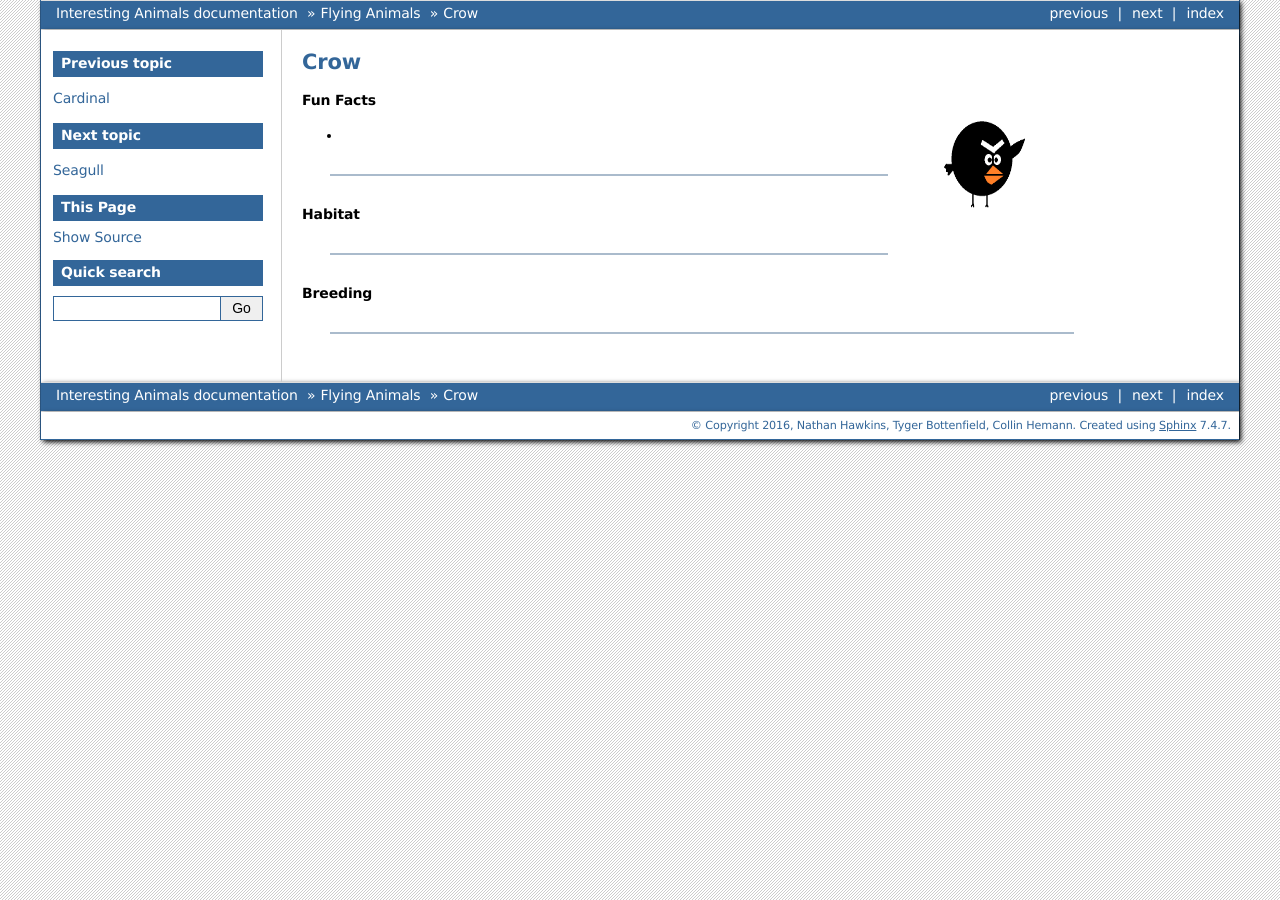
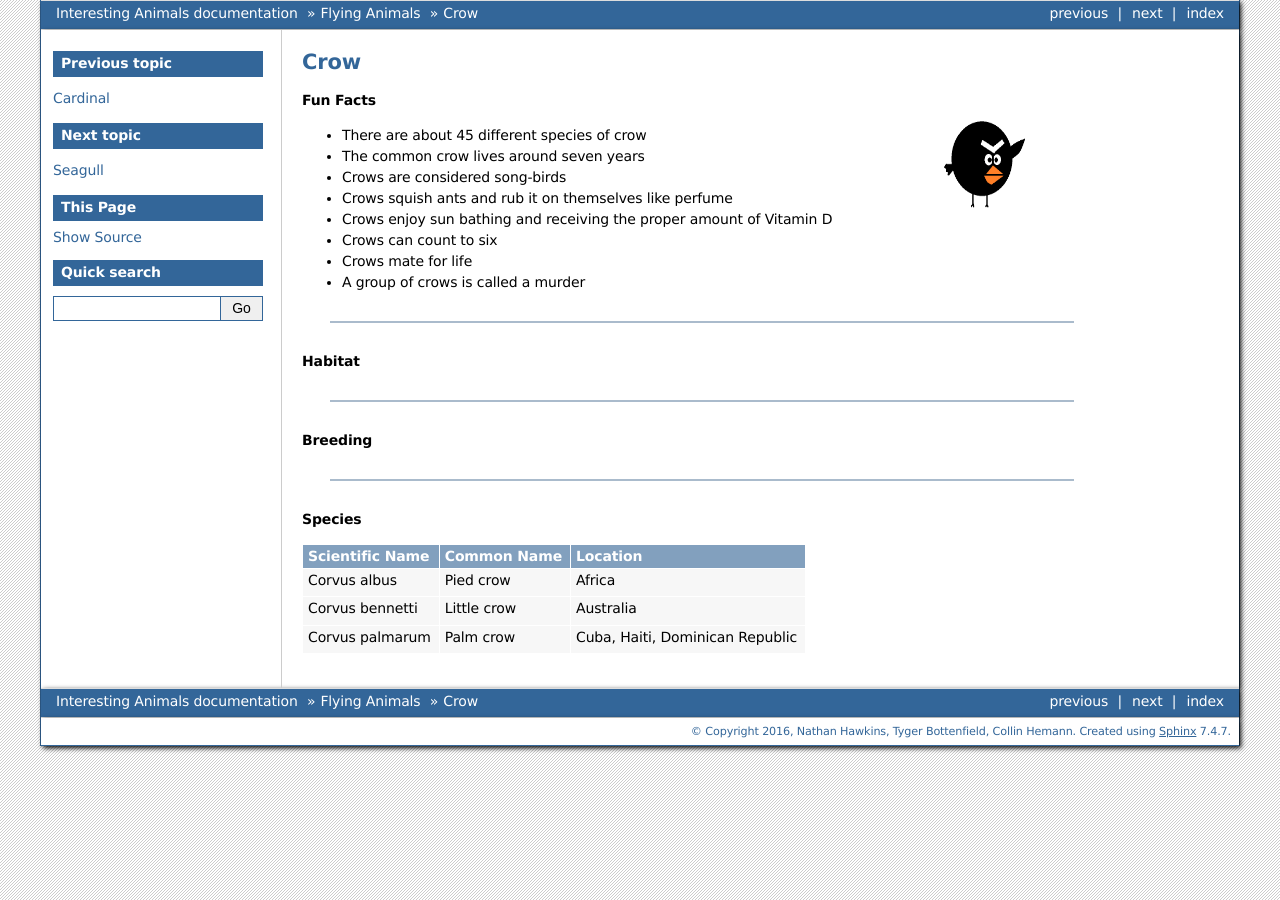
Before and after one commit to tbottenfield/interesting_animals, a Sphinx documentation site: the page built from source/flying_animals/crow/crow.rst, in a window 1280 px wide. Built offline with Sphinx 7.4.7, drawn with Linux system fonts in a browser that asks for light colours.

Commit message:
added content to crow and seagull

```diff
--- a/source/flying_animals/crow/crow.rst
+++ b/source/flying_animals/crow/crow.rst
@@ -9,7 +9,14 @@ Crow
 
 **Fun Facts**
 
-*
+* There are about 45 different species of crow
+* The common crow lives around seven years
+* Crows are considered song-birds
+* Crows squish ants and rub it on themselves like perfume
+* Crows enjoy sun bathing and receiving the proper amount of Vitamin D
+* Crows can count to six
+* Crows mate for life
+* A group of crows is called a murder
 
 =================================================
 
@@ -24,3 +31,13 @@ Crow
 
 
 ======================================
+
+**Species**
+
+================  ============   =========
+Scientific Name   Common Name    Location
+================  ============   =========
+Corvus albus      Pied crow      Africa
+Corvus bennetti   Little crow    Australia
+Corvus palmarum   Palm crow      Cuba, Haiti, Dominican Republic
+================  ============   =========
```
Also changed, not shown: source/flying_animals/seagull/seagull.rst (+10 -2 lines).
